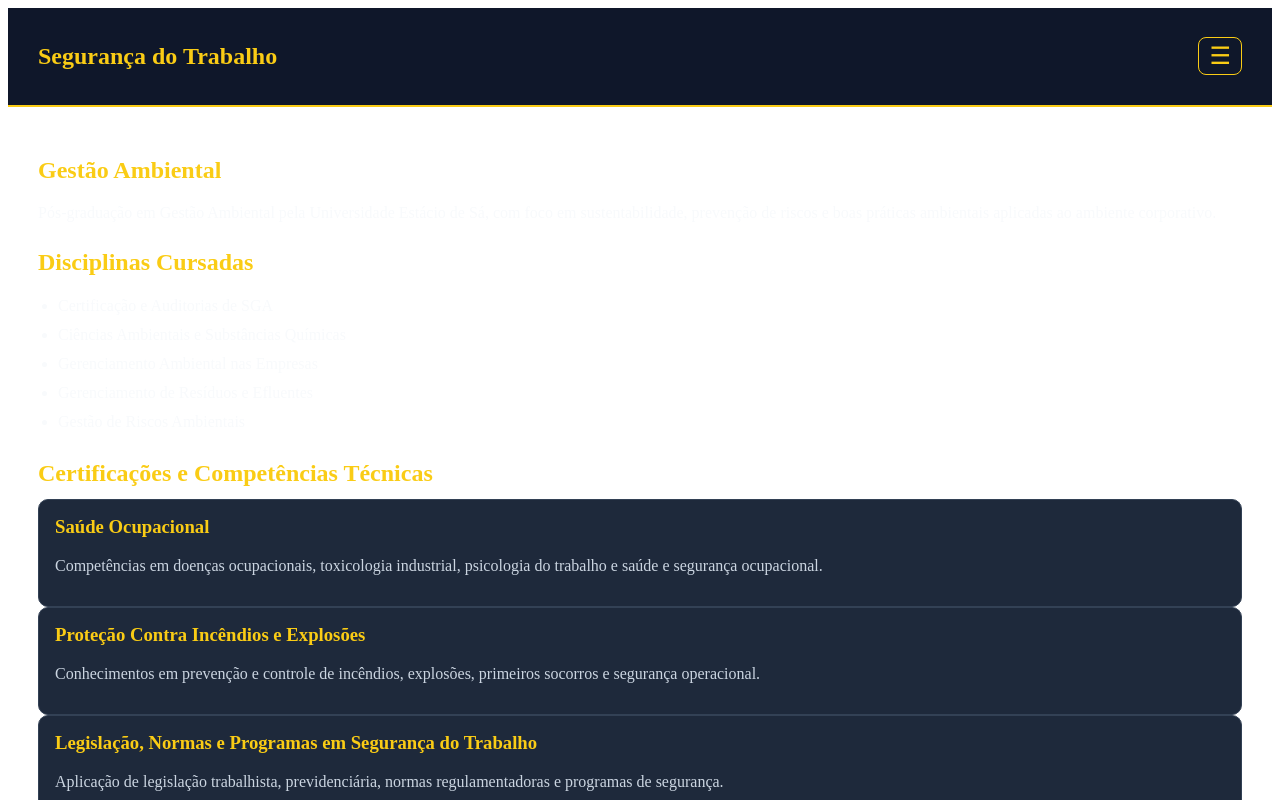
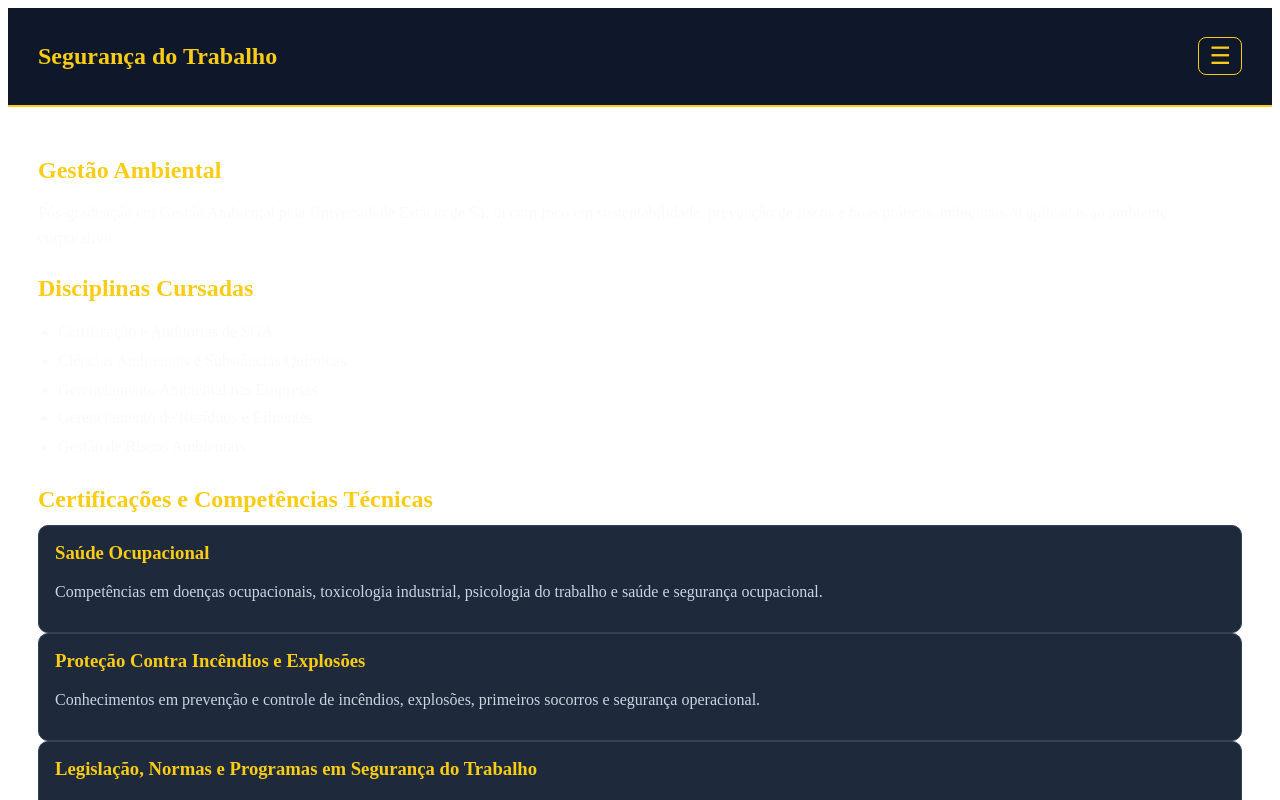
Before and after one commit to williams4803/portfolio-seguranca-trabalho, a React (Vite) app in the folder frontend/: page /gestao-ambiental in a window 1280 px wide. Shown: the top 800 px of the page. Built offline with nearby package versions, Linux system fonts and the light colour scheme; the HTML template or start-up script is replaced by a standard one.

Commit message:
Atualizar GestaoAmbiental.jsx

```diff
--- a/frontend/src/pages/GestaoAmbiental.jsx
+++ b/frontend/src/pages/GestaoAmbiental.jsx
@@ -38,8 +38,10 @@ function GestaoAmbiental() {
       <h1 style={styles.titulo}>Gestão Ambiental</h1>
 
       <p style={styles.descricao}>
-        Pós-graduação em Gestão Ambiental pela Universidade Estácio de Sá, com foco em
-        sustentabilidade, prevenção de riscos e boas práticas ambientais aplicadas ao ambiente corporativo.
+        Pós-graduação em Gestão Ambiental pela Universidade Estácio de Sá, /n
+        com foco em sustentabilidade, prevenção de riscos e boas práticas ambientais /n
+        aplicadas ao ambiente corporativo.
+
       </p>
 
       <h2 style={styles.subtitulo}>Disciplinas Cursadas</h2>
```
